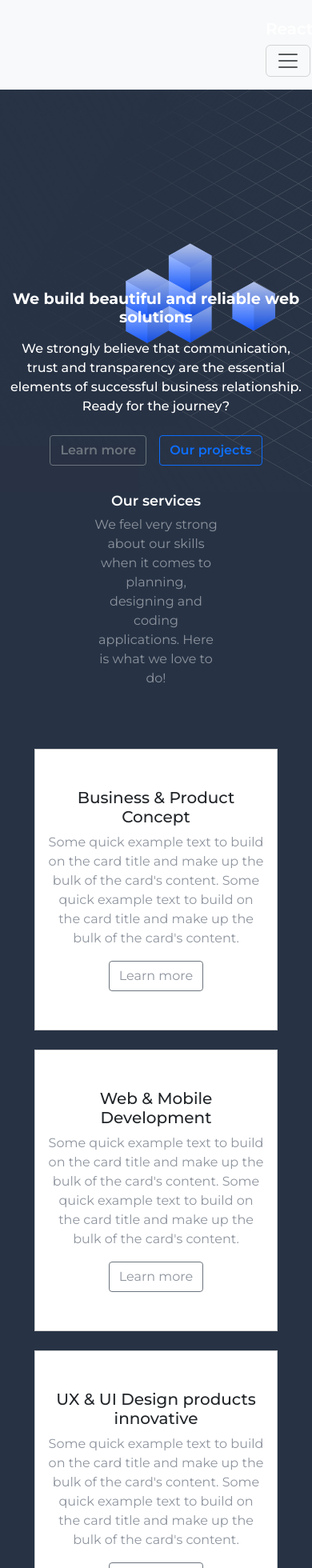
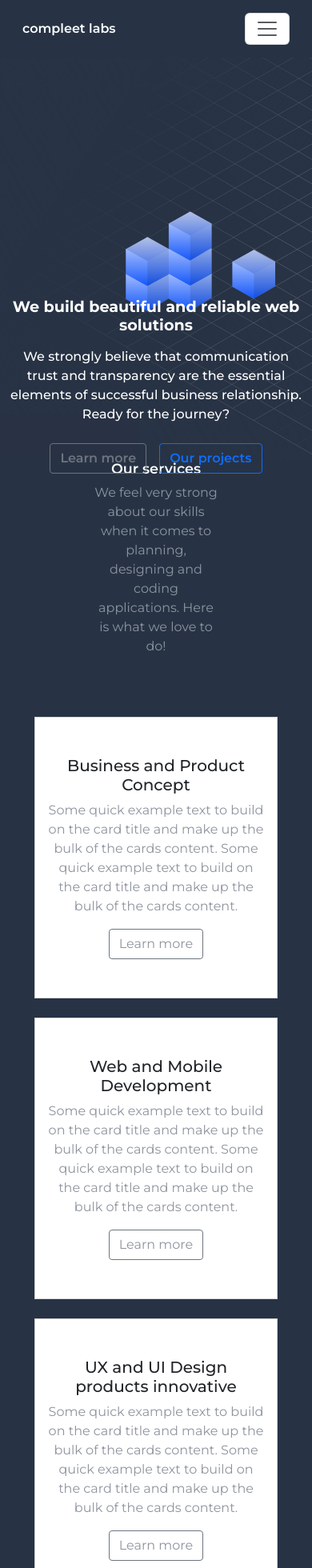
Before and after one commit to TGerzenstein/domoTest, a Next.js app in the folder domo/: page / in a window 390 px wide. Shown: the top 1960 px of the page at 80% size. Built offline with nearby package versions, Linux system fonts and the light colour scheme.

Commit message:
added information for home

```diff
--- a/domo/components/Footer.jsx
+++ b/domo/components/Footer.jsx
@@ -9,7 +9,7 @@ function Footer() {
                 <div className="col-12 col-sm-6 col-md-6 col-lg-6 col-xl-6">
                     <h2>complet labs</h2>
                     <p className="footer-text">Our software company specializes
-                    in developing innovative solutions tailored to meet our clients'
+                    in developing innovative solutions tailored to meet our clients
                     unique needs, leveraging cutting-edge technology to streamline
                     processes and enhance efficiency.
                     </p>
--- a/domo/components/Header.jsx
+++ b/domo/components/Header.jsx
@@ -11,52 +11,23 @@ import Navbar from 'react-bootstrap/Navbar';
 function Header() {
   return (
         <header>
-            <Navbar expand="lg" className="bg-body-tertiary">
+            <Navbar expand="lg" className="bg-body-transparent">
               <Container>
-                <Navbar.Brand href="#home">React-Bootstrap</Navbar.Brand>
+                <Navbar.Brand href="#home">compleet labs</Navbar.Brand>
                 <Navbar.Toggle aria-controls="basic-navbar-nav" />
                 <Navbar.Collapse id="basic-navbar-nav">
                   <Nav className="me-auto">
                     <Nav.Link href="#home">Home</Nav.Link>
-                    <Nav.Link href="#link">Link</Nav.Link>
-             {/*        <NavDropdown title="Dropdown" id="basic-nav-dropdown">
-                      <NavDropdown.Item href="#action/3.1">Action</NavDropdown.Item>
-                      <NavDropdown.Item href="#action/3.2">
-                        Another action
-                      </NavDropdown.Item>
-                      <NavDropdown.Item href="#action/3.3">Something</NavDropdown.Item>
-                      <NavDropdown.Divider />
-                      <NavDropdown.Item href="#action/3.4">
-                        Separated link
-                      </NavDropdown.Item>
-                    </NavDropdown>*/}
+                    <Nav.Link href="#link">Services</Nav.Link>
+                    <Nav.Link href="#link">Technology</Nav.Link>
+                    <Nav.Link href="#link">Case studies</Nav.Link>
+                    <Nav.Link href="#link">About</Nav.Link>
+                    <Nav.Link href="#link">Hire us</Nav.Link>
                   </Nav>
                 </Navbar.Collapse>
               </Container>
             </Navbar>
 
-          {/*
-          <nav className="navbar navbar-expand-lg bg-transparent">
-              <div className="container-fluid">
-                <a className="navbar-brand" href="#">compleet labs</a>
-                <button className="navbar-toggler" type="button"
-                data-bs-toggle="collapse" data-bs-target="#navbarNavAltMarkup"
-                aria-controls="navbarNavAltMarkup" aria-expanded="false" aria-label="Toggle navigation">
-                  <span className="navbar-toggler-icon"></span>
-                </button>
-                <div className="collapse navbar-collapse d-flex justify-content-end" id="navbarNavAltMarkup">
-                  <div className="navbar-nav">
-                    <a className="nav-link active" aria-current="page" href="#">Home</a>
-                    <a className="nav-link" href="#">Services</a>
-                    <a className="nav-link" href="#">Technology</a>
-                    <a className="nav-link" href="#">Case studies</a>
-                    <a className="nav-link" href="#">About</a>
-                    <a className="nav-link" href="#">Hire us</a>
-                  </div>
-                </div>
-              </div>
-          </nav>
-*/}
           <div>
             <div className="d-flex justify-content-end">
                   <Image
@@ -75,7 +46,7 @@ function Header() {
             <div>
               <div className="text-overlay">
               <h1 className="main-title">We build beautiful and reliable web solutions</h1>
-              <p className="description-overlay py-2">We strongly believe that communication, trust and transparency
+              <p className="description-overlay py-2">We strongly believe that communication trust and transparency
                 are the essential elements of successful business relationship.
                 Ready for the journey?
               </p>
@@ -99,11 +70,11 @@ function Header() {
               <div className="col-sm-12 col-md-4 col-lg-4 col-xl-4 mb-4">
                 <div class="card rounded-0">
                   <div class="card-body">
-                    <h5 class="card-title text-center">Business & Product Concept</h5>
+                    <h5 class="card-title text-center">Business and Product Concept</h5>
                     <p class="card-text text-center">Some quick example text to build
-                    on the card title and make up the bulk of the card's content.
+                    on the card title and make up the bulk of the cards content.
                     Some quick example text to build
-                    on the card title and make up the bulk of the card's content.</p>
+                    on the card title and make up the bulk of the cards content.</p>
                     <div className="text-center">
                       <a href="#" className="btn btn-outline-secondary b-text rounded-1">Learn more</a>
                     </div>
@@ -113,10 +84,10 @@ function Header() {
               <div className="col-sm-12 col-md-4 col-lg-4 col-xl-4 mb-4">
                 <div class="card rounded-0">
                   <div class="card-body">
-                    <h5 class="card-title text-center">Web & Mobile Development</h5>
+                    <h5 class="card-title text-center">Web and Mobile Development</h5>
                     <p class="card-text text-center">Some quick example text to build on the card title
-                    and make up the bulk of the card's content. Some quick example text to build on the card title
-                    and make up the bulk of the card's content.</p>
+                    and make up the bulk of the cards content. Some quick example text to build on the card title
+                    and make up the bulk of the cards content.</p>
                     <div className="text-center">
                       <a href="#" className="btn btn-outline-secondary b-text rounded-1">Learn more</a>
                     </div>
@@ -126,10 +97,10 @@ function Header() {
               <div className="col-sm-12 col-md-4 col-lg-4 col-xl-4 mb-4">
                 <div class="card rounded-0">
                   <div class="card-body">
-                    <h5 class="card-title text-center">UX & UI Design products innovative</h5>
+                    <h5 class="card-title text-center">UX and UI Design products innovative</h5>
                     <p class="card-text text-center">Some quick example text to build on
-                    the card title and make up the bulk of the card's content. Some quick example text to build on the card title
-                    and make up the bulk of the card's content.</p>
+                    the card title and make up the bulk of the cards content. Some quick example text to build on the card title
+                    and make up the bulk of the cards content.</p>
                     <div className="text-center">
                       <a href="#" className="btn btn-outline-secondary b-text rounded-1">Learn more</a>
                     </div>
--- a/domo/components/footer.css
+++ b/domo/components/footer.css
@@ -25,6 +25,7 @@ li {
     list-style-type: none;
 }
 
+/* Media queries */
 
 @media screen and (max-width: 36rem) {
 
--- a/domo/components/header.css
+++ b/domo/components/header.css
@@ -16,6 +16,8 @@ header {
 
 .navbar-nav .nav-link.active {
     color: #8e949e;
+    display: flex;
+    justify-content: center;
 }
 
 .navbar-nav .nav-link:hover {
@@ -84,9 +86,30 @@ header {
     border-color: 1px solid #8e949e;
 }
 
-
+/* Media queries */
 
 @media screen and (max-width: 36rem) {
+
+    .navbar-brand {
+        color: #ffffff;
+        font-size: 1rem;
+    }
+
+    .navbar {
+        margin: 0rem auto;
+        padding: 1rem;
+        font-size: 1rem;
+    }
+
+    .navbar-nav .nav-link.active {
+        color: #8e949e;
+        font-size: 1rem;
+    }
+
+    .navbar-toggler {
+        color: #8e949e;
+        background-color: #ffffff;
+    }
 
     .image-core {
         display: block;
@@ -99,7 +122,7 @@ header {
         font-weight: 500;
         width: 100%;
         padding: 2rem 0.50rem;
-        transform: translateY(10px);
+        transform: translateY(20px);
         margin: 0rem auto;
     }
 
--- a/domo/components/sponsors.css
+++ b/domo/components/sponsors.css
@@ -18,7 +18,7 @@
     letter-spacing: 1px;
 }
 
-
+/* Media queries */
 
 @media screen and (max-width: 36rem) {
 
--- a/domo/components/tools.css
+++ b/domo/components/tools.css
@@ -1,7 +1,7 @@
 
 .tools {
     background-color: #3871ff;
-    min-height: 60vh;
+    min-height: 65vh;
     margin: 0px;
     padding-top: 8rem;
 }
@@ -29,6 +29,7 @@
     height: 90px;
 }
 
+/* Media queries */
 
 @media screen and (max-width: 36rem) {
 
```
